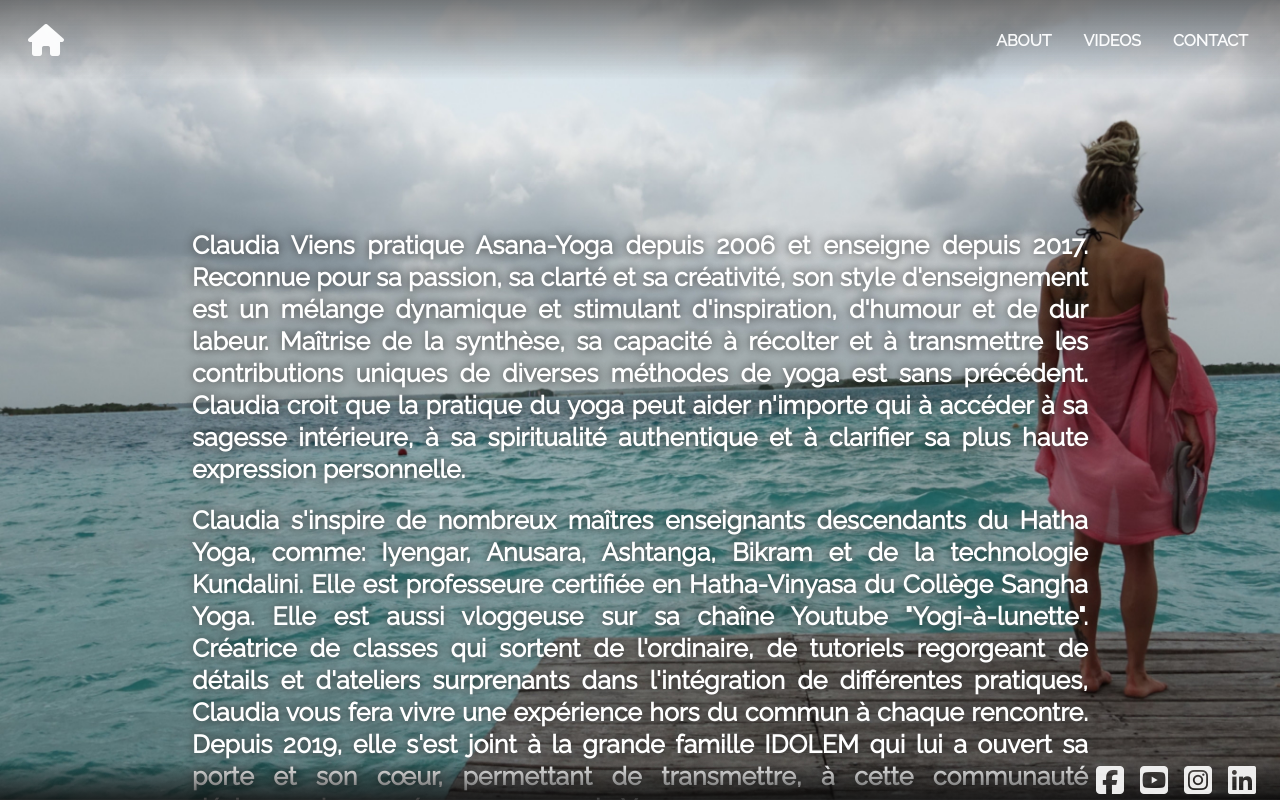
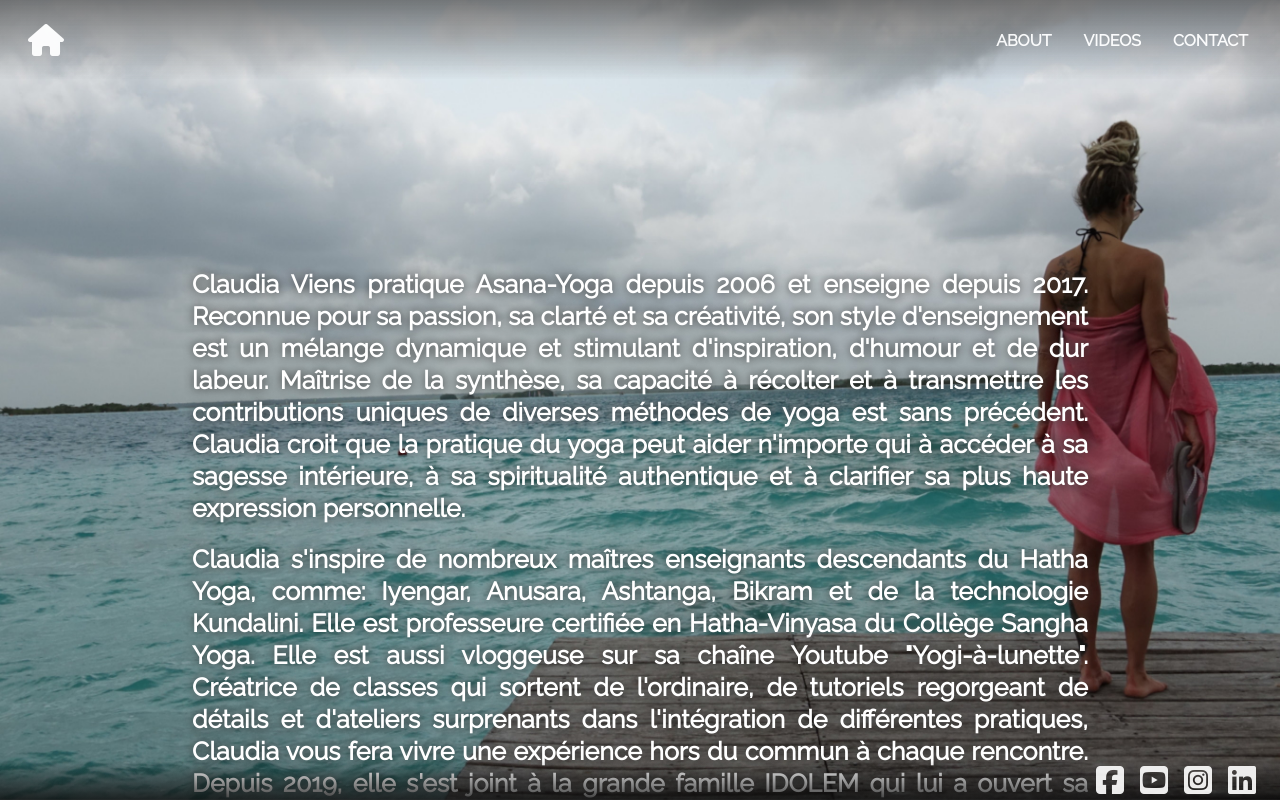
Before and after one commit to notayogilee/yogi-a-lunette-react, a React (Create React App) app: page /about in a window 1280 px wide. Shown: the top 800 px of the page. Built offline with nearby package versions, Linux system fonts and the light colour scheme.

Commit message:
adjust about page

```diff
--- a/src/components/About.scss
+++ b/src/components/About.scss
@@ -14,10 +14,8 @@
     top: 50%;
     left: 50%;
     transform: translate(-60%, -50%);
-    height: auto;
     width: 70%;
-
-    // padding-top: 3rem;
+    padding-top: 3rem;
 
     p {
       color: #fff;
```
